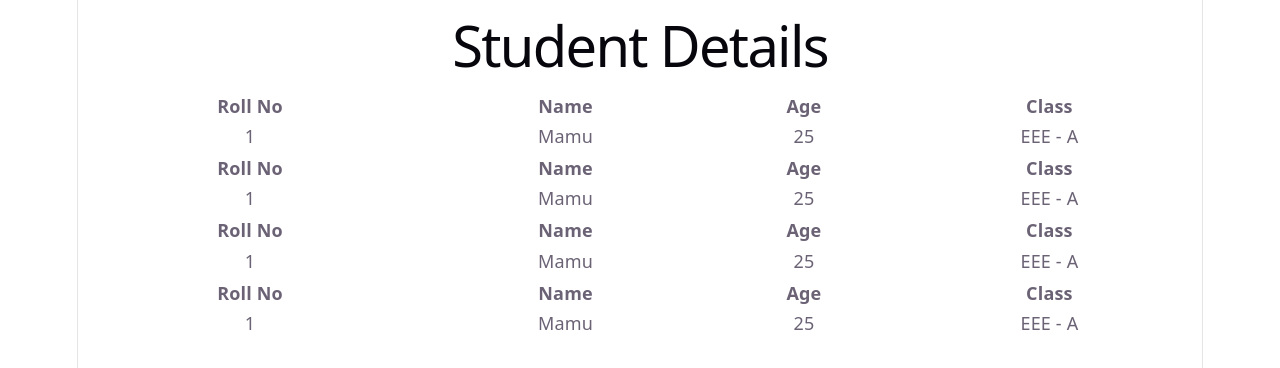
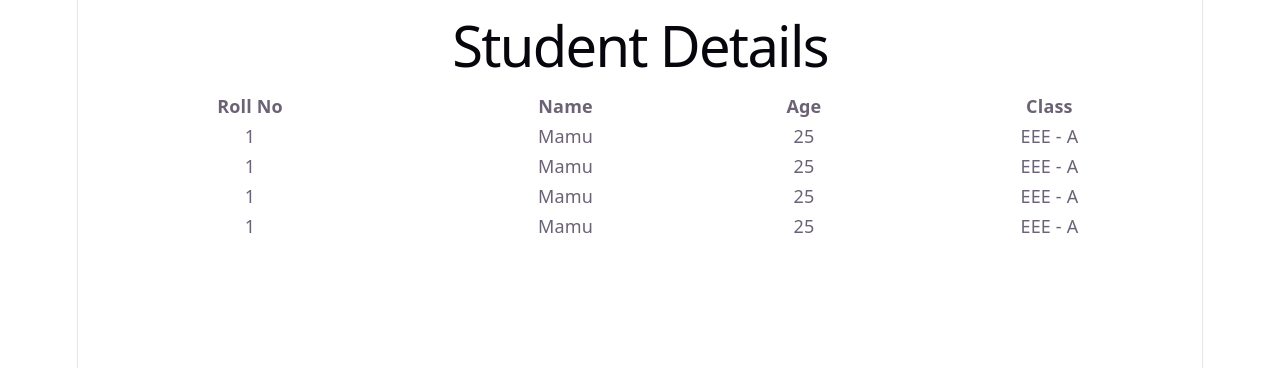
Before and after one commit to pradeepjuluri143/ReactFundamentals, a React (Vite) app: page / in a window 1280 px wide. Shown: the top 368 px of the page. Built offline with nearby package versions, Linux system fonts and the light colour scheme.

Commit message:
Better design of table with static data displaying same student records

```diff
--- a/src/App.jsx
+++ b/src/App.jsx
@@ -3,17 +3,14 @@ import heroImg from './assets/hero.png'
 import reactLogo from './assets/react.svg'
 import viteLogo from './assets/vite.svg'
 import './App.css'
-import { StudentDetails, StudentHeader } from './Student'
+import { StudentTable, StudentHeader } from './Student'
 
 function App() {
 
   return (
     <>
       <StudentHeader />
-      <StudentDetails />
-      <StudentDetails />
-      <StudentDetails />
-      <StudentDetails />
+      <StudentTable />
     </>
   )
 }
--- a/src/Student.jsx
+++ b/src/Student.jsx
@@ -2,25 +2,39 @@ function StudentHeader() {
     return <h1>Student Details</h1>
 }
 
-function StudentDetails() {
-    return (
-        <>
-            <table>
-                <thead>
+function StudentTableHeader() {
+    return (<thead>
         <tr>
             <th> Roll No </th>
             <th> Name </th>
             <th> Age </th>
             <th> Class </th>
         </tr>
-                </thead>
-                <tbody>
+    </thead>)
+}
+
+function StudentRecordRow() {
+    return (
         <tr>
             <td>1</td>
             <td> Mamu </td>
             <td> 25</td>
             <td> EEE - A </td>
         </tr>
+    )
+}
+
+function StudentTable() {
+
+    return (
+        <>
+            <table>
+                <StudentTableHeader />
+                <tbody>
+                    <StudentRecordRow />
+                    <StudentRecordRow />
+                    <StudentRecordRow />
+                    <StudentRecordRow />
 
                 </tbody>
             </table>
@@ -28,4 +42,4 @@ function StudentDetails() {
     )
 }
 
-export { StudentHeader, StudentDetails }
+export { StudentHeader, StudentTable }
```
Lines whose indentation alone changed are shown as unchanged.
